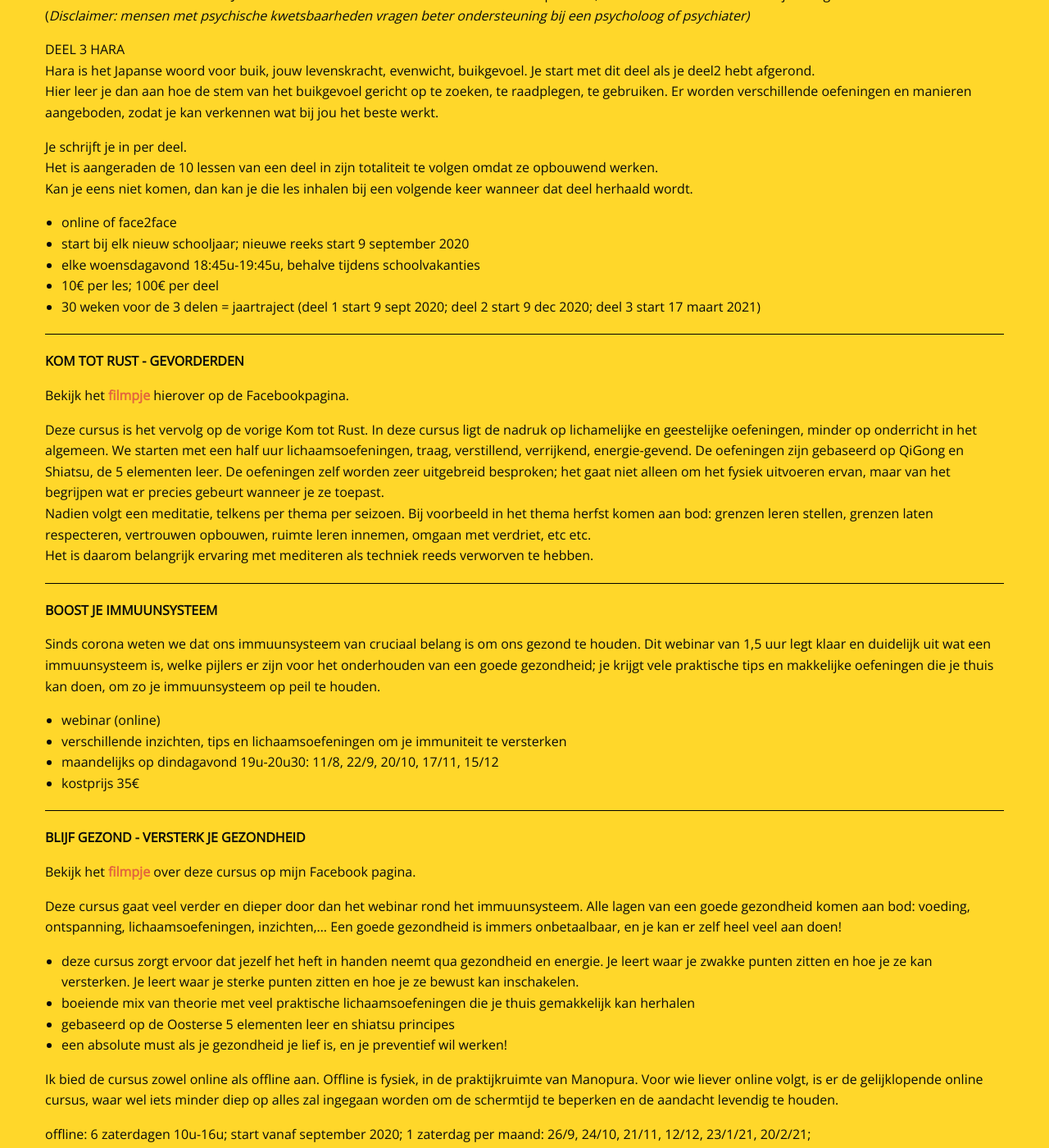
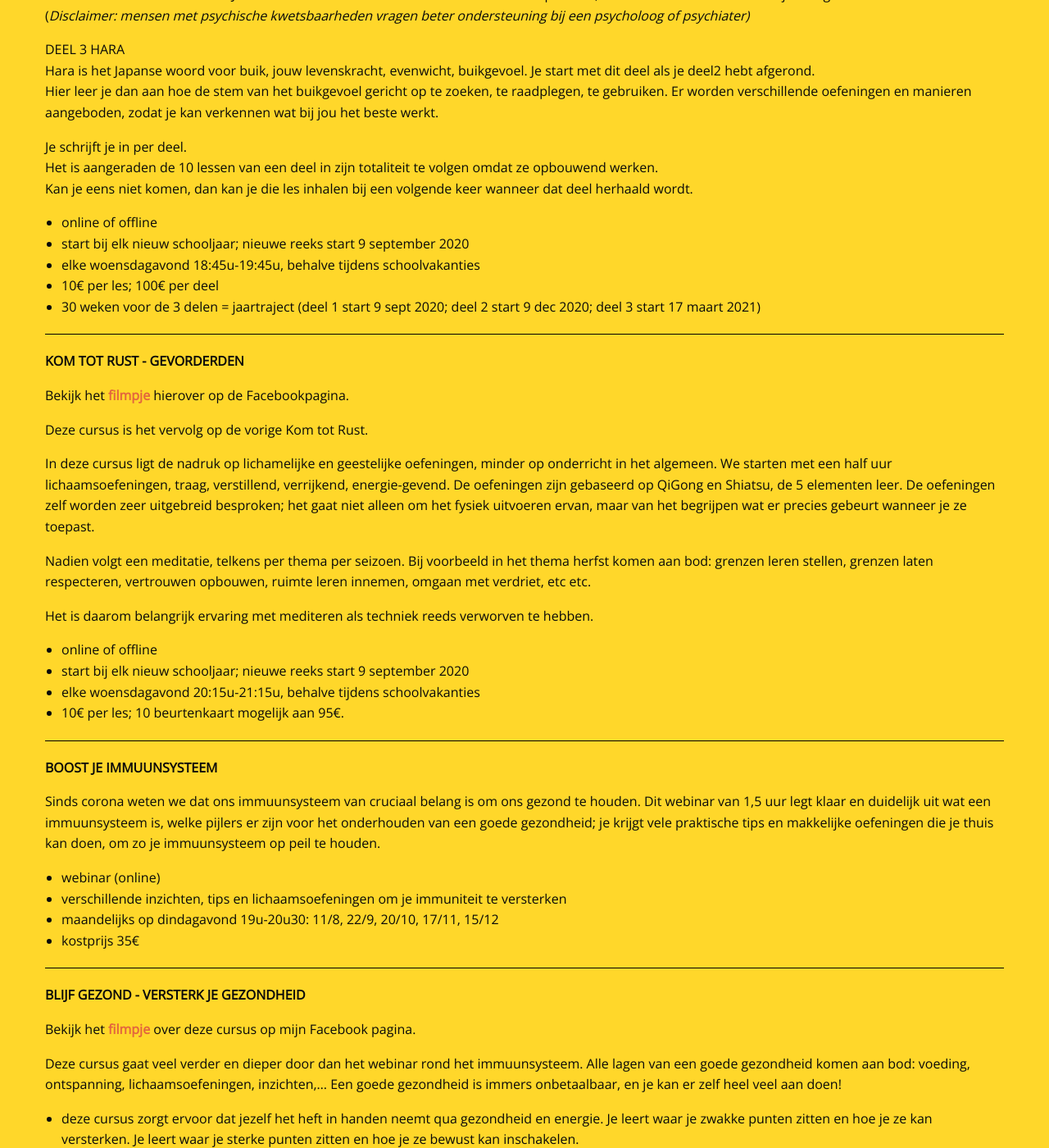
Before and after one commit to manopura/manopura.github.io, a Jekyll site: the page built from cursussen.md, in a window 1280 px wide and 1400 px high, scrolled down 726 px. Shown: the whole window at 82% size. Built offline with Jekyll 4.4.1, drawn with Linux system fonts in a browser that asks for light colours; nearby versions of some CDN libraries; our own code applies the rules of GitHub Pages for plain Markdown files.

Commit message:
Update cursussen.md

```diff
--- a/cursussen.md
+++ b/cursussen.md
@@ -34,7 +34,7 @@ Je schrijft je in per deel.
 Het is aangeraden de 10 lessen van een deel in zijn totaliteit te volgen omdat ze opbouwend werken.
 Kan je eens niet komen, dan kan je die les inhalen bij een volgende keer wanneer dat deel herhaald wordt.
 
-- online of face2face
+- online of offline
 - start bij elk nieuw schooljaar; nieuwe reeks start 9 september 2020
 - elke woensdagavond 18:45u-19:45u, behalve tijdens schoolvakanties
 - 10€ per les; 100€ per deel
@@ -47,10 +47,18 @@ Kan je eens niet komen, dan kan je die les inhalen bij een volgende keer wanneer
 Bekijk het [**filmpje**](https://www.facebook.com/manopura/videos/762834827799364/) hierover op de Facebookpagina.
 
 Deze cursus is het vervolg op de vorige Kom tot Rust.
+
 In deze cursus ligt de nadruk op lichamelijke en geestelijke oefeningen, minder op onderricht in het algemeen.
 We starten met een half uur lichaamsoefeningen, traag, verstillend, verrijkend, energie-gevend. De oefeningen zijn gebaseerd op QiGong en Shiatsu, de 5 elementen leer. De oefeningen zelf worden zeer uitgebreid besproken; het gaat niet alleen om het fysiek uitvoeren ervan, maar van het begrijpen wat er precies gebeurt wanneer je ze toepast.
+
 Nadien volgt een meditatie, telkens per thema per seizoen. Bij voorbeeld in het thema herfst komen aan bod: grenzen leren stellen, grenzen laten respecteren, vertrouwen opbouwen, ruimte leren innemen, omgaan met verdriet, etc etc.
+
 Het is daarom belangrijk ervaring met mediteren als techniek reeds verworven te hebben.
+
+- online of offline
+- start bij elk nieuw schooljaar; nieuwe reeks start 9 september 2020
+- elke woensdagavond 20:15u-21:15u, behalve tijdens schoolvakanties
+- 10€ per les; 10 beurtenkaart mogelijk aan 95€.
 
 ---
 
```
